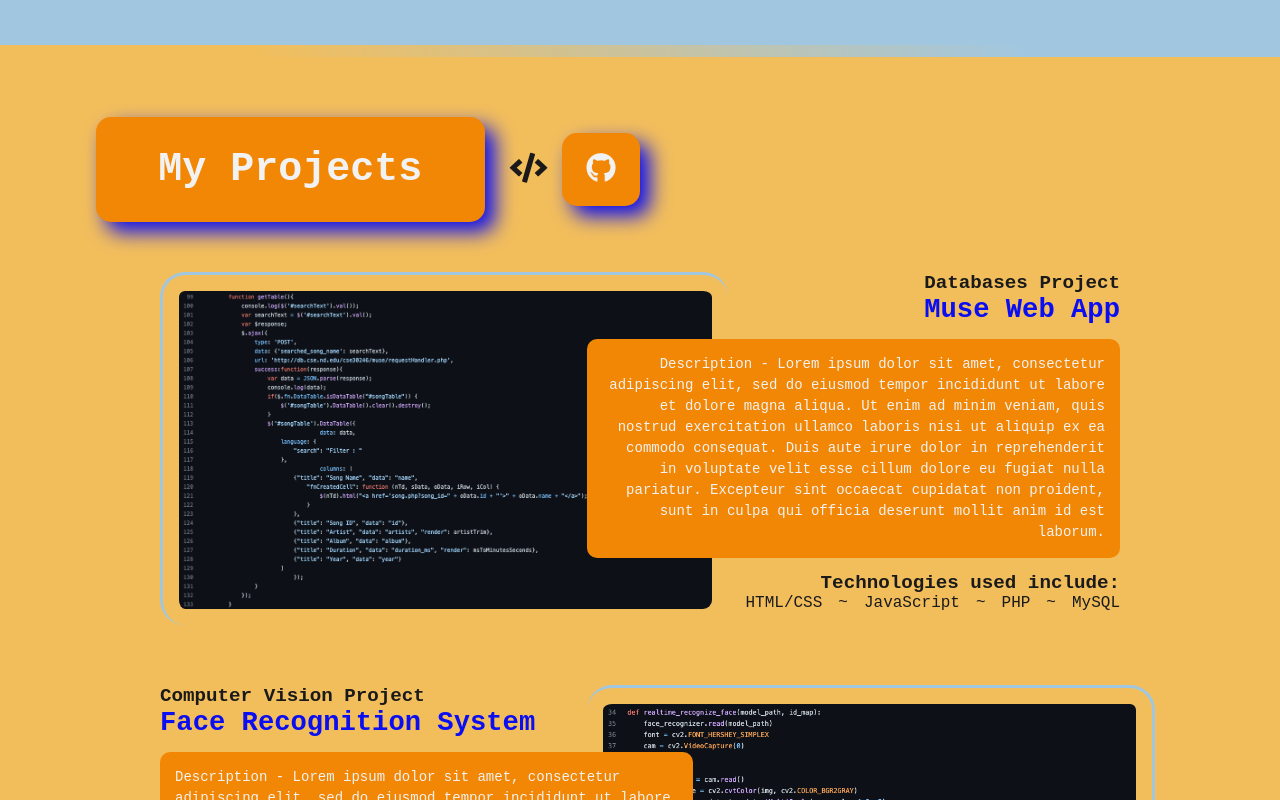
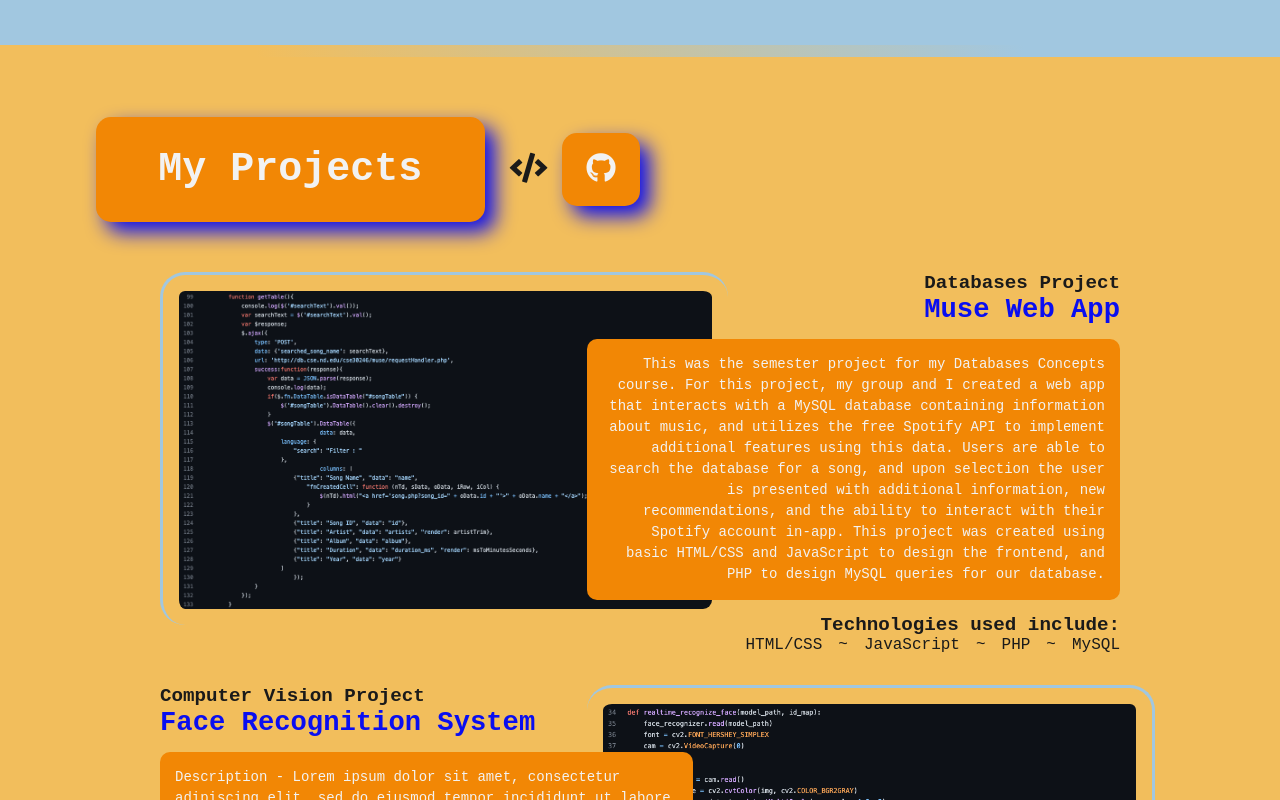
Before and after one commit to tfitzpatrick0/MyWebsite, a React (Create React App) app: page / in a window 1280 px wide. Shown: the part 1472-2272 px from the top of the page. Built offline with nearby package versions, Linux system fonts and the light colour scheme.

Commit message:
muse info

```diff
--- a/src/components/Projects/index.jsx
+++ b/src/components/Projects/index.jsx
@@ -57,14 +57,16 @@
               className="project-overlay"
               css={{ color: colors.white, backgroundColor: colors.orange }}
             >
-              Description - Lorem ipsum dolor sit amet, consectetur adipiscing
-              elit, sed do eiusmod tempor incididunt ut labore et dolore magna
-              aliqua. Ut enim ad minim veniam, quis nostrud exercitation ullamco
-              laboris nisi ut aliquip ex ea commodo consequat. Duis aute irure
-              dolor in reprehenderit in voluptate velit esse cillum dolore eu
-              fugiat nulla pariatur. Excepteur sint occaecat cupidatat non
-              proident, sunt in culpa qui officia deserunt mollit anim id est
-              laborum.
+              This was the semester project for my Databases Concepts course.
+              For this project, my group and I created a web app that interacts
+              with a MySQL database containing information about music, and
+              utilizes the free Spotify API to implement additional features
+              using this data. Users are able to search the database for a song,
+              and upon selection the user is presented with additional
+              information, new recommendations, and the ability to interact with
+              their Spotify account in-app. This project was created using basic
+              HTML/CSS and JavaScript to design the frontend, and PHP to design
+              MySQL queries for our database.
             </p>
             <h4 css={{ color: colors.black }}>Technologies used include:</h4>
             <ul css={{ color: colors.black }}>
```
